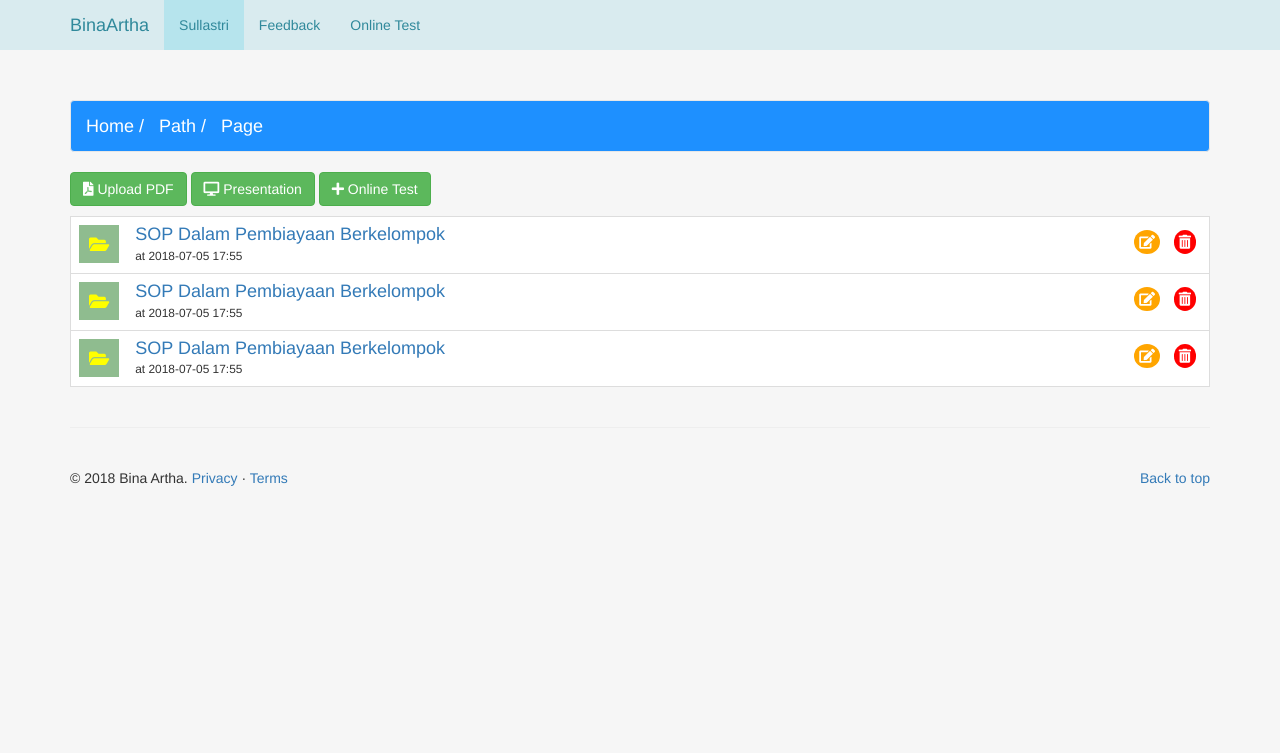
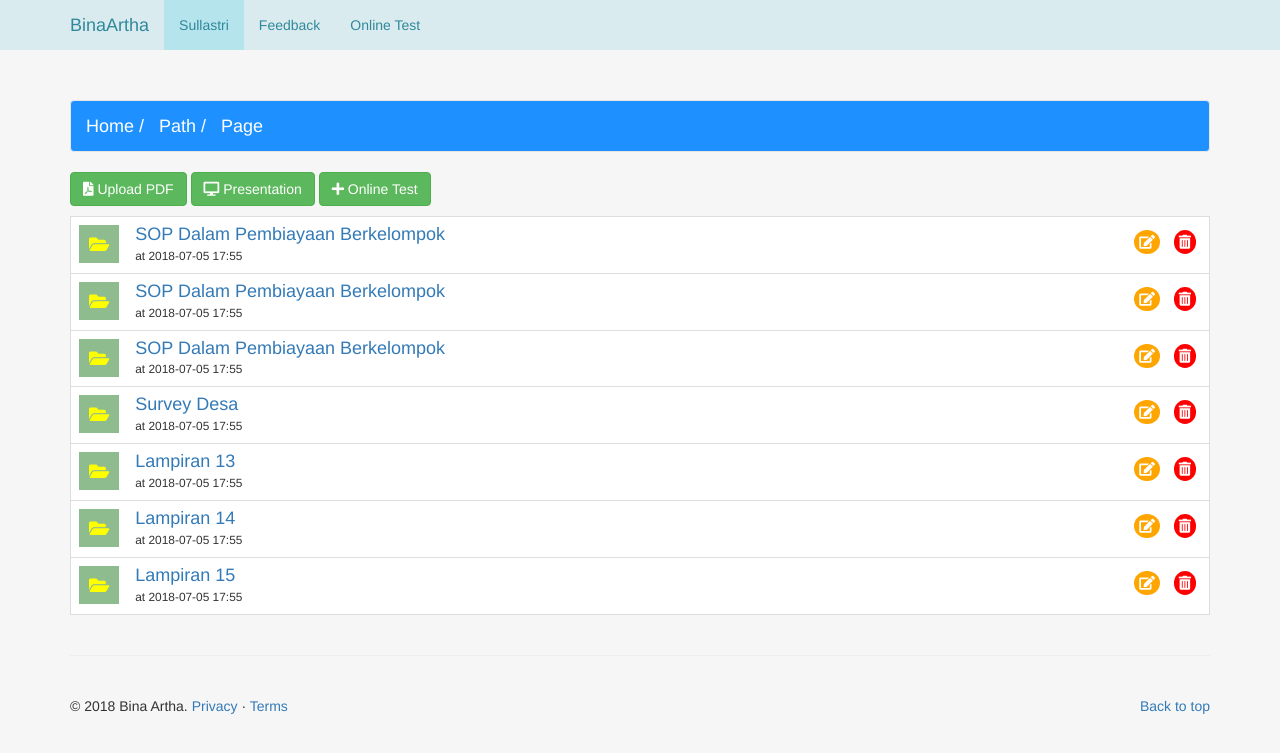
Before and after one commit to kemtol/Bina-Artha, a Jekyll site: the page built from laman/dashboard.md, in a window 1280 px wide. Shown: the top 753 px of the page. Built offline with Jekyll 4.4.1, drawn with Linux system fonts in a browser that asks for light colours; nearby versions of some CDN libraries.

Commit message:
Update admin.html

```diff
--- a/_layouts/admin.html
+++ b/_layouts/admin.html
@@ -90,6 +90,26 @@
               <td><h4><a href="">SOP Dalam Pembiayaan Berkelompok</a></h4><small>at 2018-07-05 17:55</small></td>
               <td class="text-right"><a href="" class="fas fa-edit" data-toggle="modal" data-target="#edit--course"></a> <a href="" class="fas fa-trash-alt" data-toggle="modal" data-target="#delete--course"></a></td>
             </tr>
+            <tr>
+              <th scope="row"><a href="" class="fas fa-folder-open"></a></th>
+              <td><h4><a href="">Survey Desa</a></h4><small>at 2018-07-05 17:55</small></td>
+              <td class="text-right"><a href="" class="fas fa-edit" data-toggle="modal" data-target="#edit--course"></a> <a href="" class="fas fa-trash-alt" data-toggle="modal" data-target="#delete--course"></a></td>
+            </tr>
+            <tr>
+              <th scope="row"><a href="" class="fas fa-folder-open"></a></th>
+              <td><h4><a href="">Lampiran 13</a></h4><small>at 2018-07-05 17:55</small></td>
+              <td class="text-right"><a href="" class="fas fa-edit" data-toggle="modal" data-target="#edit--course"></a> <a href="" class="fas fa-trash-alt" data-toggle="modal" data-target="#delete--course"></a></td>
+            </tr>
+            <tr>
+              <th scope="row"><a href="" class="fas fa-folder-open"></a></th>
+              <td><h4><a href="">Lampiran 14</a></h4><small>at 2018-07-05 17:55</small></td>
+              <td class="text-right"><a href="" class="fas fa-edit" data-toggle="modal" data-target="#edit--course"></a> <a href="" class="fas fa-trash-alt" data-toggle="modal" data-target="#delete--course"></a></td>
+            </tr>
+            <tr>
+              <th scope="row"><a href="" class="fas fa-folder-open"></a></th>
+              <td><h4><a href="">Lampiran 15</a></h4><small>at 2018-07-05 17:55</small></td>
+              <td class="text-right"><a href="" class="fas fa-edit" data-toggle="modal" data-target="#edit--course"></a> <a href="" class="fas fa-trash-alt" data-toggle="modal" data-target="#delete--course"></a></td>
+            </tr>
           </tbody>
         </table>
       </div>
```
